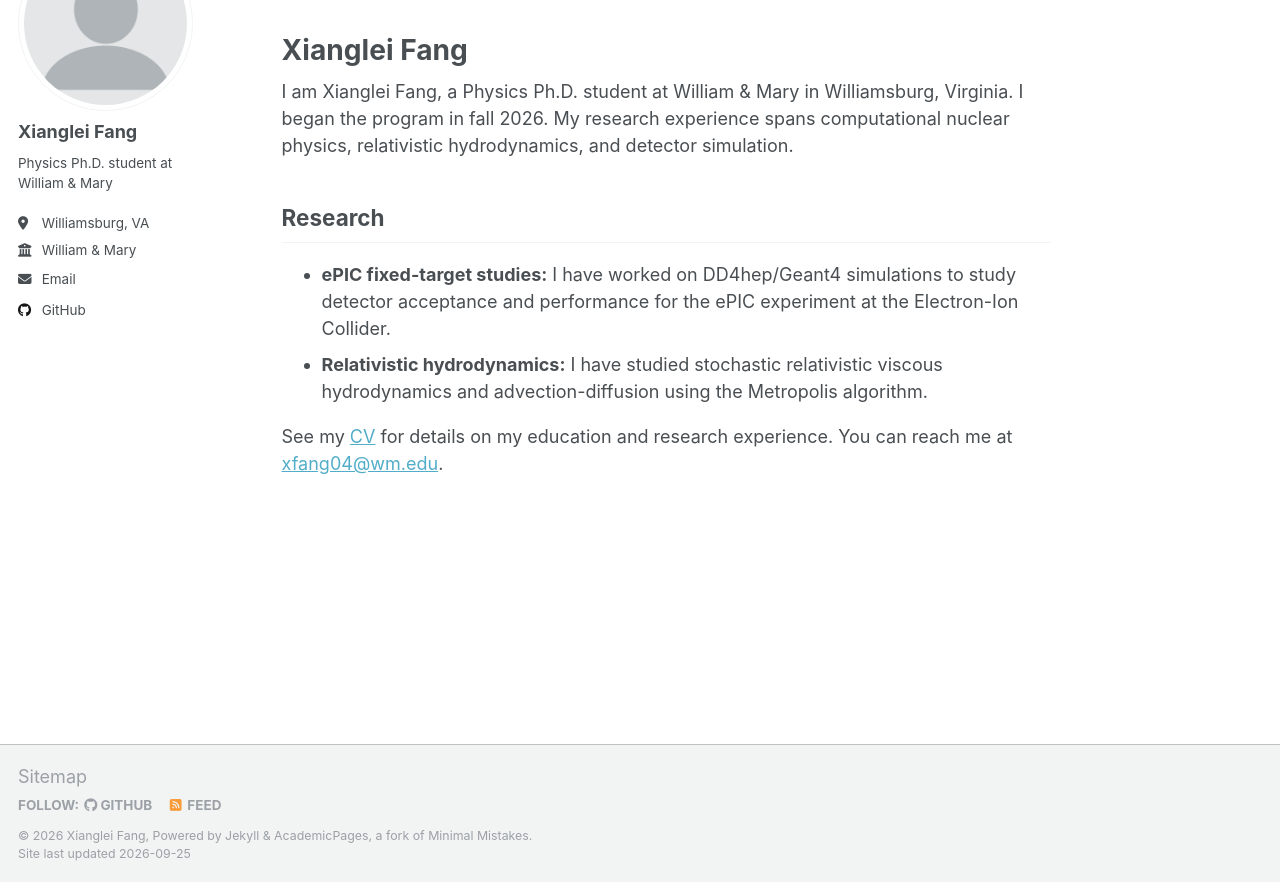
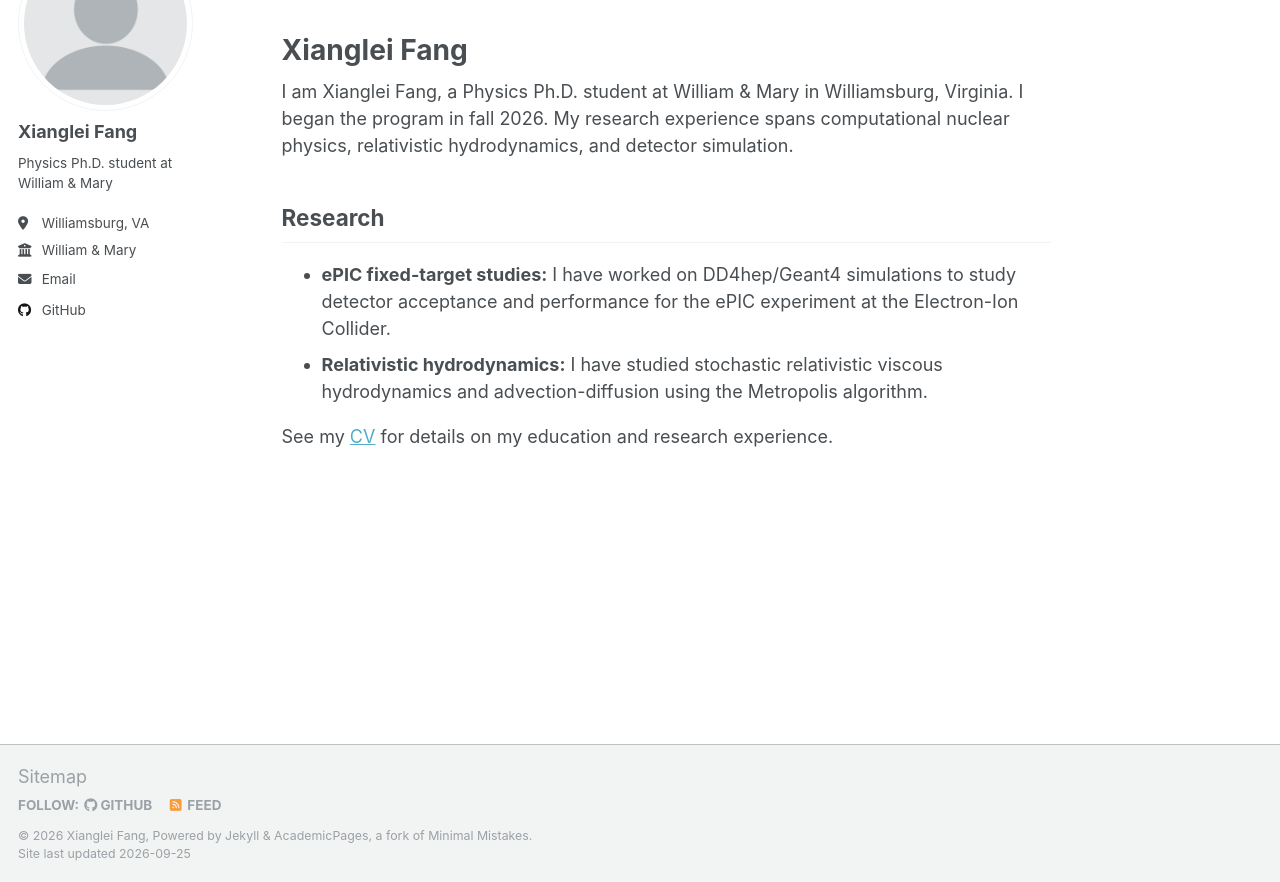
Before and after one commit to Spacgithub/Xianglei.github.io, a Jekyll site: the page built from _pages/about.md, in a window 1280 px wide and 1045 px high. Shown: the part 163-1045 px from the top of the window. Built offline with Jekyll 4.4.1, drawn with Linux system fonts in a browser that asks for light colours.

Commit message:
Update personal website content

```diff
--- a/_data/cv.json
+++ b/_data/cv.json
@@ -1,7 +1,7 @@
 {
   "basics": {
     "name": "Xianglei Fang",
-    "email": "xfang04@wm.edu",
+    "email": "",
     "phone": "",
     "website": "https://spacgithub.github.io/Xianglei.github.io",
     "summary": "Physics Ph.D. student at William & Mary",
@@ -70,7 +70,7 @@
       "area": "M.S. in Applied Physics",
       "studyType": "",
       "startDate": "",
-      "endDate": "2026 (Expected)",
+      "endDate": "2026",
       "gpa": null,
       "courses": []
     },
--- a/_pages/about.md
+++ b/_pages/about.md
@@ -14,4 +14,4 @@ I am Xianglei Fang, a Physics Ph.D. student at William & Mary in Williamsburg, V
 - **ePIC fixed-target studies:** I have worked on DD4hep/Geant4 simulations to study detector acceptance and performance for the ePIC experiment at the Electron-Ion Collider.
 - **Relativistic hydrodynamics:** I have studied stochastic relativistic viscous hydrodynamics and advection-diffusion using the Metropolis algorithm.
 
-See my [CV]({{ '/cv/' | relative_url }}) for details on my education and research experience. You can reach me at [xfang04@wm.edu](mailto:xfang04@wm.edu).
+See my [CV]({{ '/cv/' | relative_url }}) for details on my education and research experience.
```
